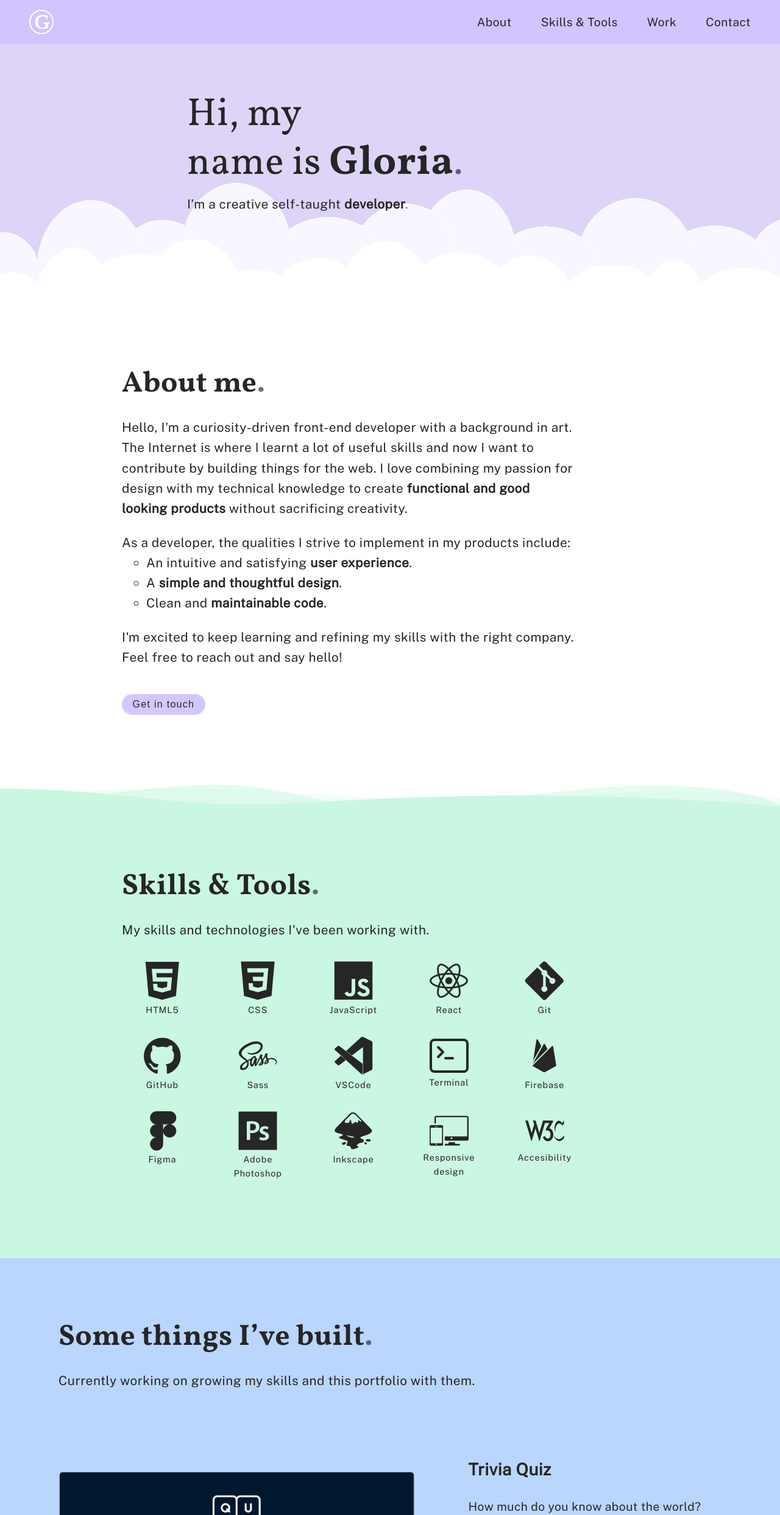
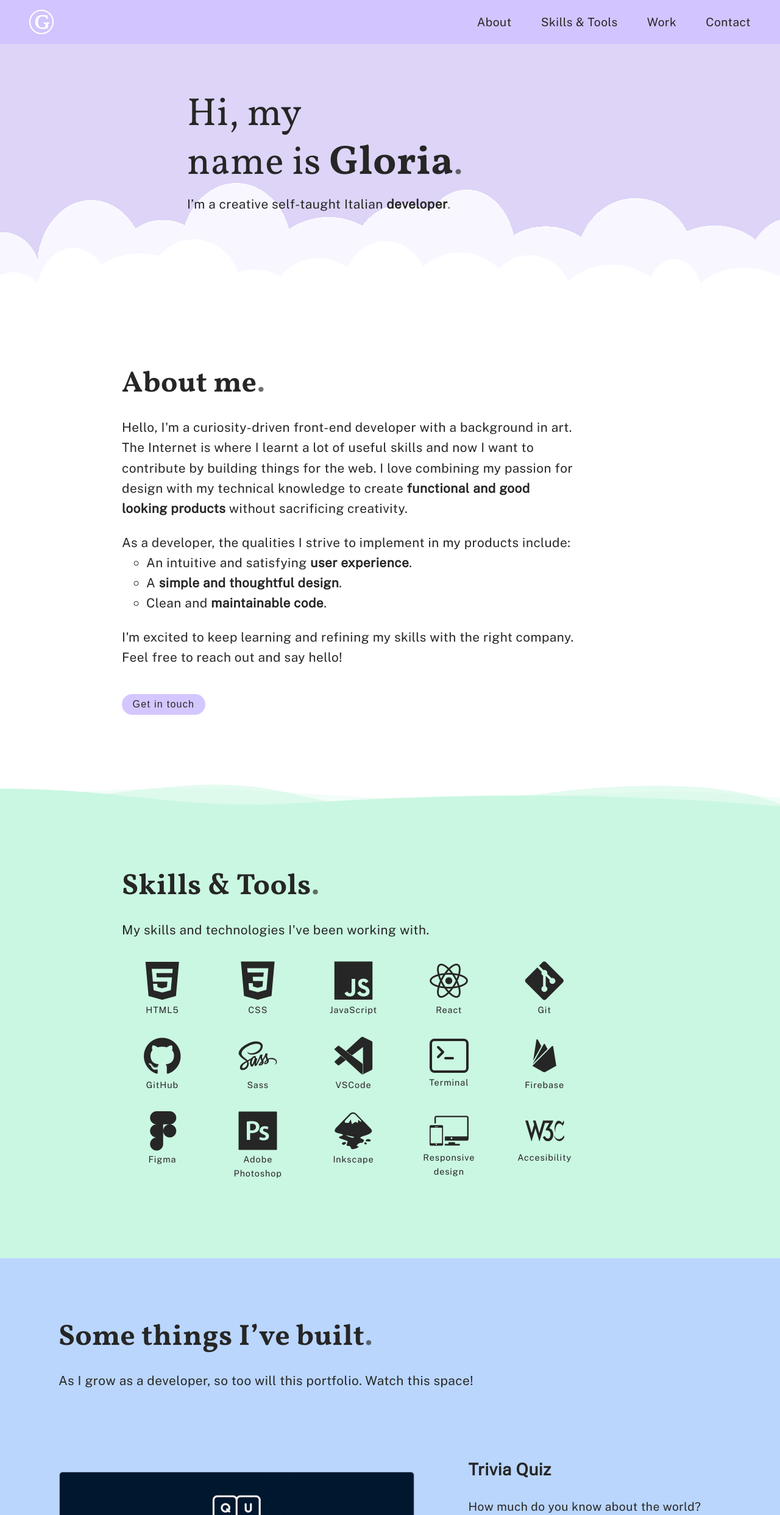
Before and after one commit to GlodallaLuna/personal-website, a plain HTML site: page index.html in a window 1280 px wide. Shown: the top 2484 px of the page at 61% size. Drawn offline with nearby package versions, Linux system fonts and the light colour scheme.

Commit message:
latest commit

```diff
--- a/index.html
+++ b/index.html
@@ -55,7 +55,7 @@
         data-aos-easing="ease-in-out">
         <h1 class="header__title">Hi, my <br> name is <span class="header__name">Gloria</span><span
             class="full-stop">.</span></h1>
-        <p class="header__paragraph">I&rsquo;m a creative self-taught <b>developer</b><span class="full-stop">.</span>
+        <p class="header__paragraph">I&rsquo;m a creative self-taught Italian <b>developer</b><span class="full-stop">.</span>
         </p>
       </div>
     </div>
@@ -192,7 +192,7 @@
     <div class="wrapper wrapper--projects" data-aos="fade-up" data-aos-duration="800"
       data-aos-easing="ease-in-out" data-aos-once="true">
       <h2 class="section__title">Some things I’ve built<span class="full-stop">.</span></h2>
-      <p class="section__text">Currently working on growing my skills and this portfolio with them.</p>
+      <p class="section__text">As I grow as a developer, so too will this portfolio. Watch this space!</p>
       <div class="grid grid__block">
 
         <picture class="projects__picture">
```
